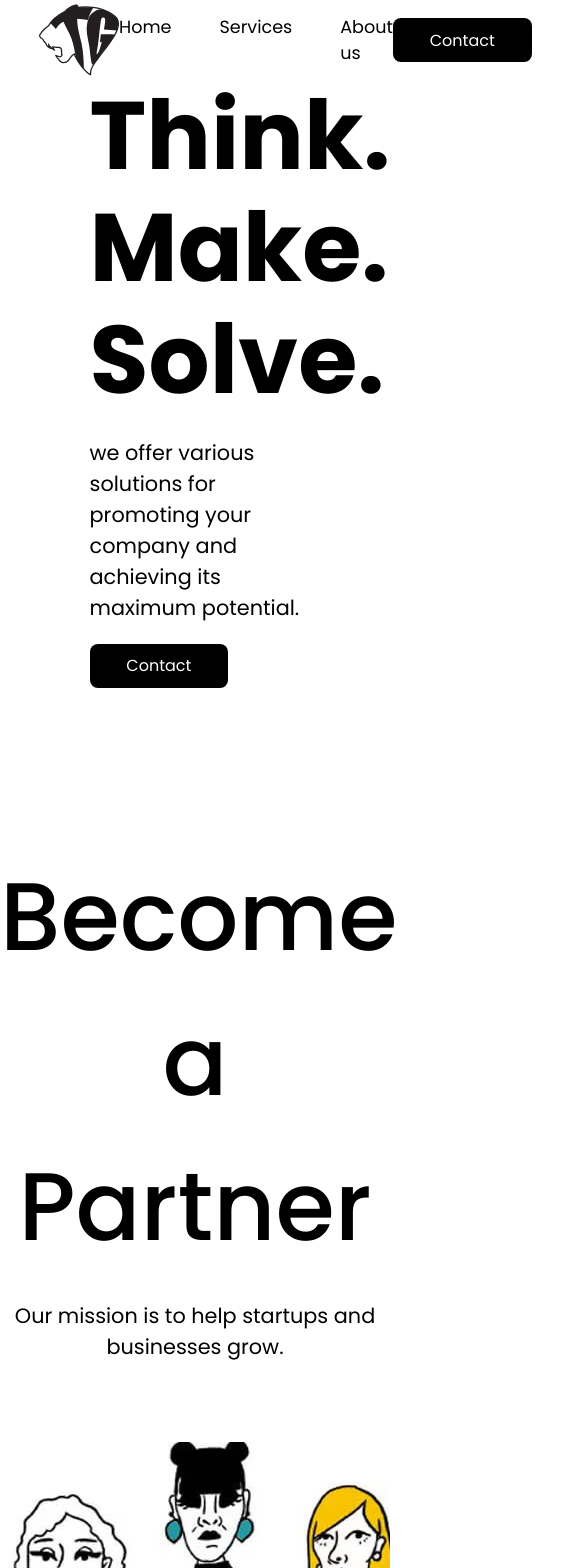
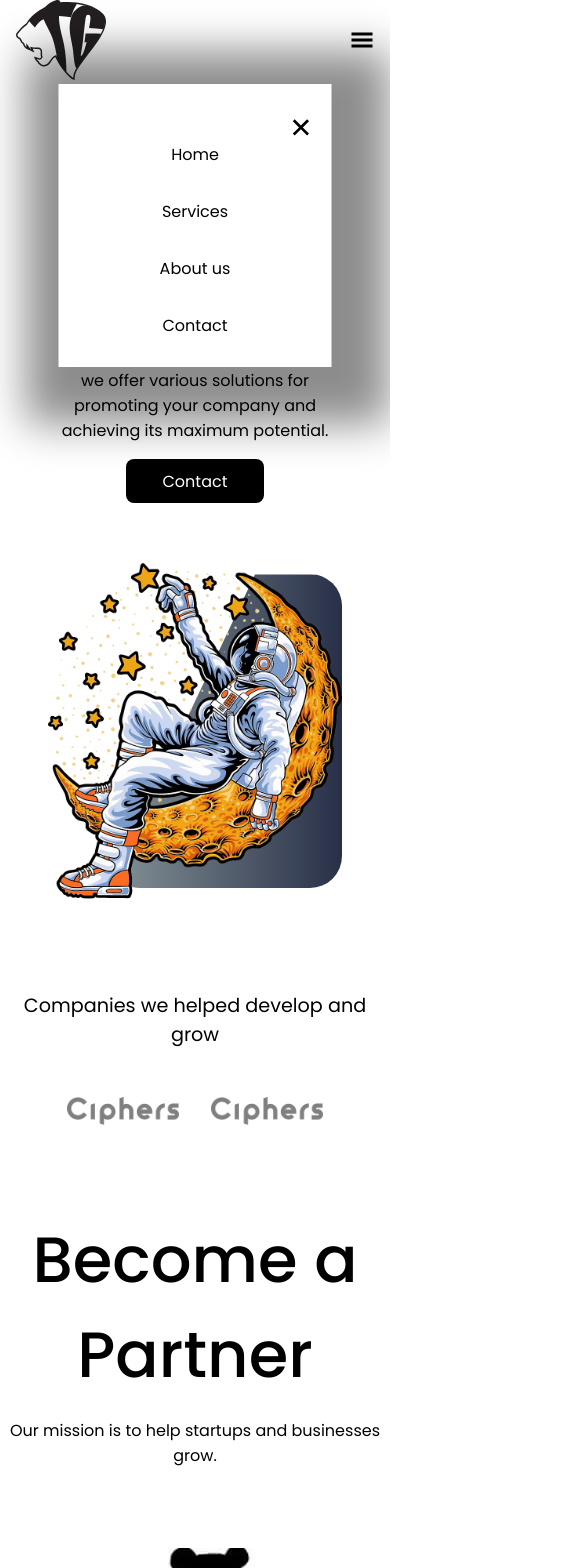
Before and after one commit to stanko-tomic/TigerGroup, a Next.js app: page / in a window 390 px wide. Shown: the top 1568 px of the page, 585 px wide, since content can reach past the window. Built offline with nearby package versions, Linux system fonts and the light colour scheme.

Commit message:
mobile responsive design, navigation bar responsive

```diff
--- /dev/null
+++ b/components/Companies.js
@@ -0,0 +1,18 @@
+import styles from "../styles/Companies.module.css";
+
+export default function Companies({ data }) {
+  return (
+    <main className={styles.main}>
+      <p className={styles.text}>Companies we helped develop and grow</p>
+      <div className={styles.companiesContainer}>
+        {data.map((company, index) => {
+          return (
+            <div className={styles.company} key={index}>
+              <img src={company} alt="" />
+            </div>
+          );
+        })}
+      </div>
+    </main>
+  );
+}
--- a/components/Navigation.js
+++ b/components/Navigation.js
@@ -1,12 +1,57 @@
 import styles from "../styles/Nav.module.css";
+import { GiHamburgerMenu } from "react-icons/gi";
+import { IoCloseSharp } from "react-icons/io5";
+import { useState } from "react";
 
 export default function Navigation() {
+  const [isNavExpanded, setIsNavExpanded] = useState(true);
+  const contentClassname = isNavExpanded
+    ? `${styles["nav-open"]} ${styles.mobileMenu}`
+    : styles.mobileMenu;
   return (
-    <nav className={styles.navMain}>
-      <div className={styles.navContainer}>
-        <img src="/tigerlogo.svg" className={styles.logo} />
+    <main className={styles.main}>
+      <div className={styles.container}>
+        <div className={styles.navMain}>
+          <div className={styles.logo}>
+            <img src="/tigerlogo.svg" className={styles.logo} alt="" />
+          </div>
+          <div className={styles.navMobile}>
+            <GiHamburgerMenu
+              onClick={() => {
+                setIsNavExpanded(!isNavExpanded);
+              }}
+              className={styles.hamburger}
+            />
+          </div>
+        </div>
 
-        <div className={styles.navItems}>
+        <div className={styles.menu}>
+          <div className={styles.navItems}>
+            <div className={styles.navItem}>
+              <a href="#">Home</a>
+            </div>
+            <div className={styles.navItem}>
+              <a href="#">Services</a>
+            </div>
+            <div className={styles.navItem}>
+              <a href="#">About us</a>
+            </div>
+
+            <div className={styles.cta}>
+              <a href="#">Contact</a>
+            </div>
+          </div>
+        </div>
+      </div>
+
+      <div className={contentClassname}>
+        <IoCloseSharp
+          onClick={() => {
+            setIsNavExpanded(!isNavExpanded);
+          }}
+          className={styles.close}
+        />
+        <div className={styles.mobilenavItems}>
           <div className={styles.navItem}>
             <a href="#">Home</a>
           </div>
@@ -16,12 +61,12 @@ export default function Navigation() {
           <div className={styles.navItem}>
             <a href="#">About us</a>
           </div>
-        </div>
 
-        <div className={styles.cta}>
-          <a href="#">Contact</a>
+          <div className={styles.cta}>
+            <a href="#">Contact</a>
+          </div>
         </div>
       </div>
-    </nav>
+    </main>
   );
 }
--- a/pages/index.js
+++ b/pages/index.js
@@ -5,6 +5,9 @@ import HomeHeader from "../components/HomeHeader";
 import Navigation from "../components/Navigation";
 import BecomePartner from "../components/BecomePartner";
 import Contact from "../components/Contact";
+import Companies from "../components/Companies";
+
+const companies = ["/cipherslogo.png", "/cipherslogo.png"];
 
 export default function Home() {
   return (
@@ -16,6 +19,7 @@ export default function Home() {
       </Head>
 
       <HomeHeader />
+      <Companies data={companies} />
       <BecomePartner />
       <Contact />
     </div>
--- /dev/null
+++ b/styles/Companies.module.css
@@ -0,0 +1,27 @@
+.text {
+  text-align: center;
+  font-size: 1.2rem;
+  margin-bottom: 3rem;
+}
+
+.main {
+  margin-bottom: 5rem;
+}
+
+.companiesContainer {
+  display: flex;
+  align-items: center;
+  justify-content: center;
+  gap: 2rem;
+}
+
+.company img {
+  filter: brightness(50%);
+  max-width: 10rem;
+}
+
+@media screen and (max-width: 950px) {
+  .company img {
+    max-width: 7rem;
+  }
+}
--- a/styles/Contact.module.css
+++ b/styles/Contact.module.css
@@ -3,6 +3,7 @@
   display: flex;
   flex-direction: column;
   align-items: center;
+  padding-inline: 2rem;
 }
 
 .contactText {
@@ -14,8 +15,16 @@
   gap: 1rem;
 }
 
+.container {
+  max-width: 1200px;
+  width: 100%;
+}
+
 .inputContainer {
   margin-bottom: 3rem;
+  display: flex;
+  flex-direction: column;
+  flex: 1;
 }
 
 .inputContainer textarea {
@@ -29,7 +38,7 @@
 .inputContainer button {
   background-color: black;
   color: white;
-  width: 40rem;
+  width: 100%;
   padding: 0.6rem;
   cursor: pointer;
   font-size: 1.1rem;
@@ -40,13 +49,28 @@
 }
 
 .inputContainer input {
-  width: 40rem;
   padding: 1rem;
   border: 1px solid rgba(0, 0, 0, 0.233);
   background-color: #fafafa;
+  min-width: 100%;
 }
 
 .inputContainer label {
   display: flex;
   margin-bottom: 1rem;
 }
+
+@media screen and (max-width: 950px) {
+  .flex {
+    flex-direction: column;
+  }
+  .inputContainer {
+    margin-bottom: 1rem;
+  }
+  .inputContainer input {
+    width: 100%;
+  }
+  .inputContainer button {
+    width: 100%;
+  }
+}
--- a/styles/Home.module.css
+++ b/styles/Home.module.css
@@ -1,5 +1,5 @@
 .main {
-  min-height: 100vh;
+  margin-bottom: 15rem;
 }
 
 .mainText {
@@ -21,6 +21,7 @@
 }
 
 .flex {
+  margin-top: 5rem;
   display: flex;
   align-items: center;
   justify-content: center;
@@ -81,3 +82,49 @@
 
 @media (prefers-color-scheme: dark) {
 }
+
+@media screen and (max-width: 1400px) {
+  .mainText h1 {
+    font-size: 4rem;
+    line-height: 4rem;
+  }
+  .mainText p {
+    font-size: 1rem;
+  }
+  .mainImg {
+    width: 100%;
+  }
+  .flex {
+    padding-inline: 8rem;
+  }
+  .main {
+    margin-bottom: 8rem;
+  }
+}
+
+@media screen and (max-width: 950px) {
+  .flex {
+    padding-inline: 3rem;
+  }
+  .mainText {
+    text-align: center;
+  }
+  .mainText h1 {
+    text-align: center;
+  }
+  .cta {
+    text-align: center;
+    margin-inline: auto;
+  }
+  .mainText p {
+    text-align: center;
+    max-width: 100%;
+  }
+  .mainContainer {
+    grid-template-columns: 1fr;
+    gap: 2rem;
+  }
+  .main {
+    margin-bottom: 4rem;
+  }
+}
--- a/styles/Nav.module.css
+++ b/styles/Nav.module.css
@@ -1,46 +1,85 @@
-.navMain {
-  max-height: 80px;
-  height: 80px;
+.container {
   display: flex;
   align-items: center;
   justify-content: space-between;
+  max-width: 1200px;
+  width: 100%;
+  margin: 0 auto;
+  padding: 1rem;
+  max-height: 80px;
+  min-width: 100%;
+  width: 100%;
 }
 
-.navContainer {
-  max-width: 80%;
-  width: 100%;
-  max-height: 80px;
-  height: 80px;
+.logo {
+  height: 100%;
+  width: 90px;
+  display: block;
+}
 
-  display: flex;
-  align-items: center;
-  justify-content: space-between;
-  margin: 0 auto;
+.logo {
+}
+
+.navMobile {
+  display: none;
 }
 
 .navItems {
   display: flex;
-  gap: 3rem;
+  gap: 1.3rem;
 }
 
-.cta {
-  background-color: black;
-  padding: 0.6rem 2.3rem;
-  border-radius: 0.5rem;
+.mobileMenu {
+  display: none;
 }
 
-.cta a {
-  color: white;
-}
-
-.navItem a {
-  font-weight: 400;
-  font-size: 1.1rem;
-}
-
-.logo {
-  aspect-ratio: 1/1;
-  height: 100%;
+@media screen and (max-width: 950px) {
+  .navMobile {
+    display: flex;
+    position: relative;
+  }
+  .navMain {
+    display: flex;
+    align-items: center;
+    justify-content: space-between;
+    width: 100%;
+  }
+  .hamburger {
+    width: 1.5rem;
+    height: 1.5rem;
+  }
+  .close {
+    width: 1.8rem;
+    height: 1.8rem;
+    align-self: flex-end;
+  }
+  .mobileMenu {
+    padding: 1.8rem 1rem;
+    display: flex;
+    flex-direction: column;
+    background-color: white;
+    position: absolute;
+    top: 10%;
+    right: 50%;
+    transform: translateX(50%);
+    width: 70%;
+    z-index: 500;
+    margin-right: -1000px;
+    transition: all 0.3s ease-in-out;
+    box-shadow: 12px 12px 40px 45px rgba(0, 0, 0, 0.45);
+    text-align: center;
+  }
+  .nav-open {
+    margin-right: 0;
+  }
+  .mobilenavItems {
+    display: flex;
+    flex-direction: column;
+    gap: 2rem;
+  }
+  .menu {
+    display: none;
+  }
 }
 
 @media (prefers-color-scheme: dark) {
--- a/styles/Partner.module.css
+++ b/styles/Partner.module.css
@@ -19,3 +19,12 @@
 .partnerText p {
   font-size: 1.3rem;
 }
+
+@media screen and (max-width: 950px) {
+  .partnerText h1 {
+    font-size: 4rem;
+  }
+  .partnerText p {
+    font-size: 1rem;
+  }
+}
--- a/styles/globals.css
+++ b/styles/globals.css
@@ -21,6 +21,13 @@ a {
   display: block;
 }
 
+@media screen and (max-width: 950px) {
+  html,
+  body {
+    overflow-x: hidden;
+  }
+}
+
 @media (prefers-color-scheme: dark) {
   /* html {
     color-scheme: dark;
```
Also changed, not shown: public/cipherslogo.png (added).
